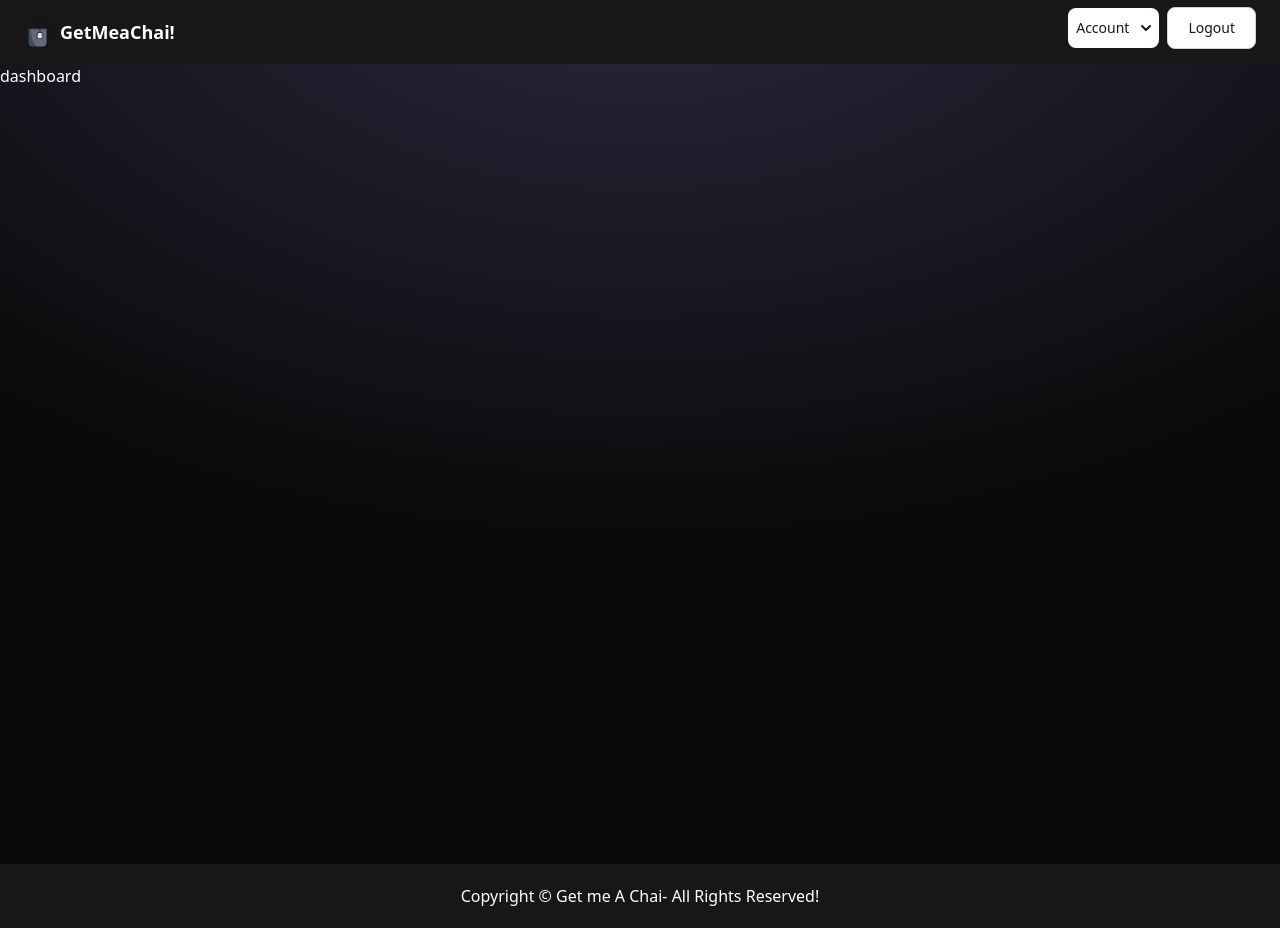
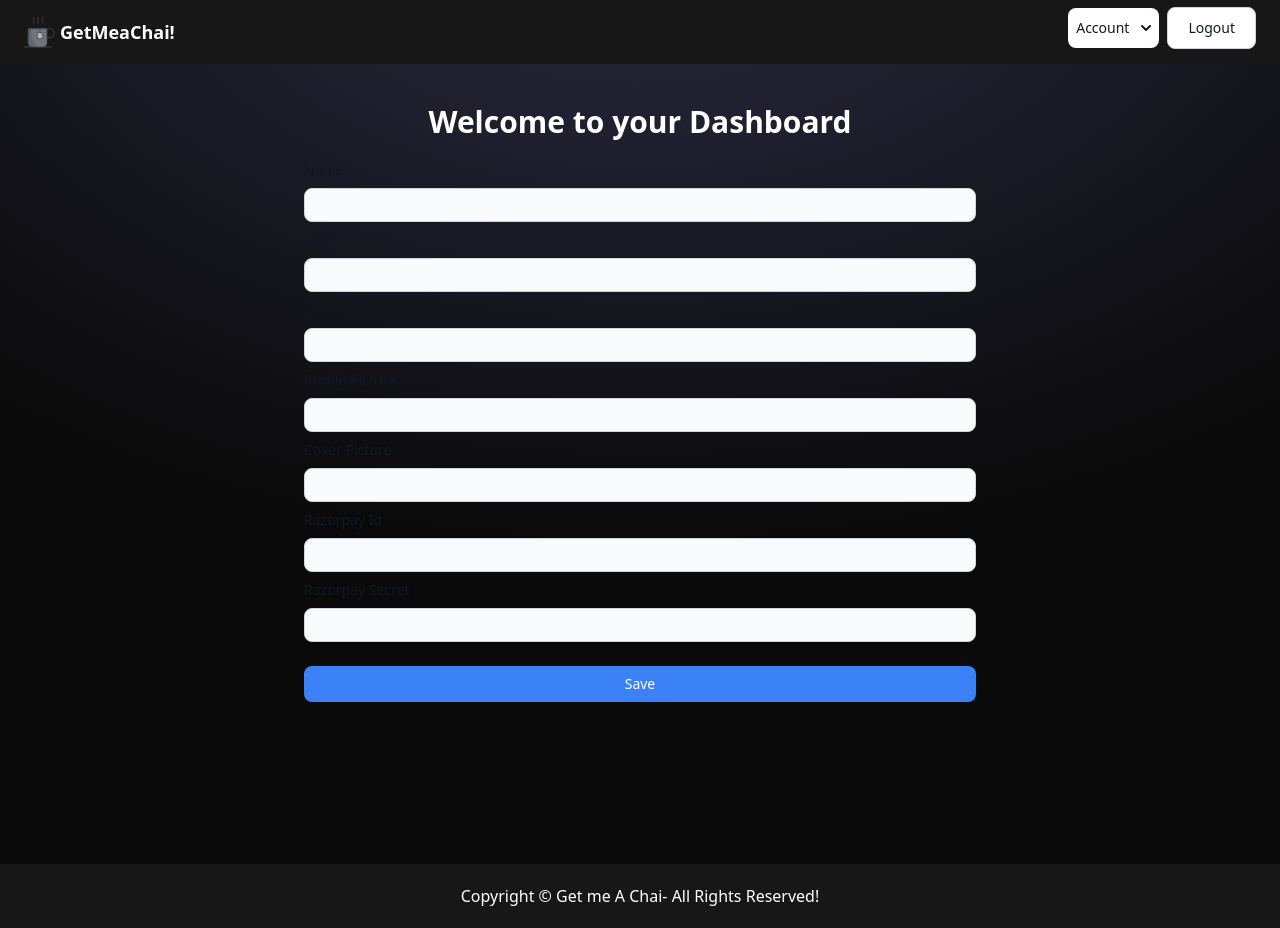
Before and after one commit to tushar6263/Patreon-Clone-FullStack-Project, a Next.js app: page /dashboard in a window 1280 px wide. Built offline with nearby package versions, Linux system fonts and the light colour scheme; no server answers; sample sign-in values are in the browser's storage.

Commit message:
add dasboard

```diff
--- a/app/dashboard/page.js
+++ b/app/dashboard/page.js
@@ -1,21 +1,14 @@
-"use client"
-import React from 'react'
-import { useSession , signIn,signOut } from 'next-auth/react'
-import { useRouter } from 'next/navigation'
 
-const Dashboard = () => {
-  const { data: session } = useSession()
+import Dashboard from '@/components/Dashboard'
 
-  if (!session) {
-    const router = useRouter()
-    router.push('/login')
-  }
-
-  return (
-    <div>
-      dashboard
-    </div>
-  )
+const DashboardPage = () => {
+    return (
+        <Dashboard/>
+    )
 }
 
-export default Dashboard
+export default DashboardPage
+
+export const metadata = {
+    title: "Dashboard - Get Me A Chai",
+  }
--- a/app/globals.css
+++ b/app/globals.css
@@ -1,3 +1,7 @@
 @tailwind base;
 @tailwind components;
 @tailwind utilities;
+
+.invertImg{
+    filter: invert(0.23);
+}
--- a/app/login/page.js
+++ b/app/login/page.js
@@ -1,16 +1,20 @@
 "use client"
-import React from 'react'
+import React ,{useEffect}from 'react'
 import { useSession, signIn, signOut } from "next-auth/react"
 import { useRouter } from 'next/navigation'
 
 
 const Login = () => {
   const { data: session } = useSession()
+  const router = useRouter()
 
-  if (session) {
-    const router = useRouter()
-    router.push('/dashboard')
-  }
+  useEffect(() => {
+    document.title = "Login - Get Me A Chai"
+    console.log(session)
+    if (session) {
+      router.push('/dashboard')
+    }
+  }, [])
 
   return (
     <div className="text-white py-14 container mx-auto">
--- a/app/page.js
+++ b/app/page.js
@@ -7,7 +7,7 @@ export default function Home() {
         <div className="font-bold text-5xl flex gap-2 items-center justify-center">
           Buy Me a Chai
           <span>
-            <Image width={70} height={70} src="/tea.gif" alt="Chai" />
+            <img className="invertImg" width={70} height={70} src="/tea.gif" alt="Chai" />
           </span>
         </div>
         <p>
--- /dev/null
+++ b/components/Dashboard.js
@@ -0,0 +1,77 @@
+"use client"
+import React, { useEffect, useState } from 'react'
+import { useSession, signIn, signOut } from "next-auth/react"
+import { useRouter } from 'next/navigation'
+
+const Dashboard = () => {
+    const { data: session, update } = useSession()
+    const router = useRouter()
+    const [form, setform] = useState({})
+
+    useEffect(() => {
+        console.log(session)
+        if (!session) {
+            router.push('/login')
+        }
+
+    }, [router,session])
+
+    const handleChange = (e) => {
+        setform({ ...form, [e.target.name]: e.target.value })
+    }
+    return (
+
+            <div className='container mx-auto py-5 px-6 '>
+                <h1 className='text-center my-5 text-3xl font-bold'>Welcome to your Dashboard</h1>
+
+                <form className="max-w-2xl mx-auto">
+
+                    <div className='my-2'>
+                        <label htmlFor="name" className="block mb-2 text-sm font-medium text-gray-900 dark:text-white">Name</label>
+                        <input value={form.name ? form.name : ""} onChange={handleChange} type="text" name='name' id="name" className="block w-full p-2 text-gray-900 border border-gray-300 rounded-lg bg-gray-50 text-xs focus:ring-blue-500 focus:border-blue-500 dark:bg-gray-700 dark:border-gray-600 dark:placeholder-gray-400 dark:text-white dark:focus:ring-blue-500 dark:focus:border-blue-500" />
+                    </div>
+                    {/* input for email */}
+                    <div className="my-2">
+                        <label htmlFor="email" className="block mb-2 text-sm font-medium text-gray-900 dark:text-white">Email</label>
+                        <input value={form.email ? form.email : ""} onChange={handleChange} type="email" name='email' id="email" className="block w-full p-2 text-gray-900 border border-gray-300 rounded-lg bg-gray-50 text-xs focus:ring-blue-500 focus:border-blue-500 dark:bg-gray-700 dark:border-gray-600 dark:placeholder-gray-400 dark:text-white dark:focus:ring-blue-500 dark:focus:border-blue-500" />
+                    </div>
+                    {/* input forusername */}
+                    <div className='my-2'>
+                        <label htmlFor="username" className="block mb-2 text-sm font-medium text-gray-900 dark:text-white">Username</label>
+                        <input value={form.username ? form.username : ""} onChange={handleChange} type="text" name='username' id="username" className="block w-full p-2 text-gray-900 border border-gray-300 rounded-lg bg-gray-50 text-xs focus:ring-blue-500 focus:border-blue-500 dark:bg-gray-700 dark:border-gray-600 dark:placeholder-gray-400 dark:text-white dark:focus:ring-blue-500 dark:focus:border-blue-500" />
+                    </div>
+                    {/* input for profile picture of input type text */}
+                    <div className="my-2">
+                        <label htmlFor="profilepic" className="block mb-2 text-sm font-medium text-gray-900 dark:text-white">Profile Picture</label>
+                        <input value={form.profilepic ? form.profilepic : ""} onChange={handleChange} type="text" name='profilepic' id="profilepic" className="block w-full p-2 text-gray-900 border border-gray-300 rounded-lg bg-gray-50 text-xs focus:ring-blue-500 focus:border-blue-500 dark:bg-gray-700 dark:border-gray-600 dark:placeholder-gray-400 dark:text-white dark:focus:ring-blue-500 dark:focus:border-blue-500" />
+                    </div>
+
+                    {/* input for cover pic  */}
+                    <div className="my-2">
+                        <label htmlFor="coverpic" className="block mb-2 text-sm font-medium text-gray-900 dark:text-white">Cover Picture</label>
+                        <input value={form.coverpic ? form.coverpic : ""} onChange={handleChange} type="text" name='coverpic' id="coverpic" className="block w-full p-2 text-gray-900 border border-gray-300 rounded-lg bg-gray-50 text-xs focus:ring-blue-500 focus:border-blue-500 dark:bg-gray-700 dark:border-gray-600 dark:placeholder-gray-400 dark:text-white dark:focus:ring-blue-500 dark:focus:border-blue-500" />
+                    </div>
+                    {/* input razorpay id */}
+                    <div className="my-2">
+                        <label htmlFor="razorpayid" className="block mb-2 text-sm font-medium text-gray-900 dark:text-white">Razorpay Id</label>
+                        <input value={form.razorpayid ? form.razorpayid : ""} onChange={handleChange} type="text" name='razorpayid' id="razorpayid" className="block w-full p-2 text-gray-900 border border-gray-300 rounded-lg bg-gray-50 text-xs focus:ring-blue-500 focus:border-blue-500 dark:bg-gray-700 dark:border-gray-600 dark:placeholder-gray-400 dark:text-white dark:focus:ring-blue-500 dark:focus:border-blue-500" />
+                    </div>
+                    {/* input razorpay secret */}
+                    <div className="my-2">
+                        <label htmlFor="razorpaysecret" className="block mb-2 text-sm font-medium text-gray-900 dark:text-white">Razorpay Secret</label>
+                        <input value={form.razorpaysecret ? form.razorpaysecret : ""} onChange={handleChange} type="text" name='razorpaysecret' id="razorpaysecret" className="block w-full p-2 text-gray-900 border border-gray-300 rounded-lg bg-gray-50 text-xs focus:ring-blue-500 focus:border-blue-500 dark:bg-gray-700 dark:border-gray-600 dark:placeholder-gray-400 dark:text-white dark:focus:ring-blue-500 dark:focus:border-blue-500" />
+                    </div>
+
+                    {/* Submit Button  */}
+                    <div className="my-6">
+                        <button type="submit" className="block w-full p-2 text-white bg-blue-500 rounded-lg hover:bg-blue-600 focus:ring-blue-500 focus:ring-4 focus:outline-none   dark:focus:ring-blue-800 font-medium text-sm">Save</button>
+                    </div>
+                </form>
+
+
+            </div>
+
+    )
+}
+
+export default Dashboard
--- a/components/Navbar.js
+++ b/components/Navbar.js
@@ -11,7 +11,7 @@ const Navbar = () => {
         <nav className='bg-neutral-900 shadow-lg text-white flex justify-between items-center px-4 h-16'>
 
               <Link className="logo font-bold text-lg flex justify-center items-center" href={"/"}>
-                <img src="tea.gif" width={44} alt="" /><span>GetMeaChai!</span>
+                <img className='invertImg' src="tea.gif" width={44} alt="" /><span>GetMeaChai!</span>
                 </Link>
             {/* <ul className="flex justify-between gap-4">
                 <li>Home</li>
```
